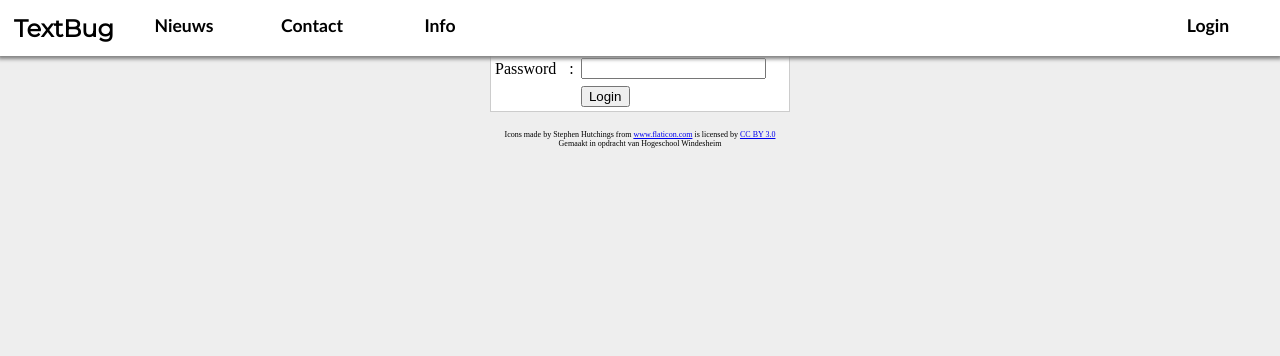
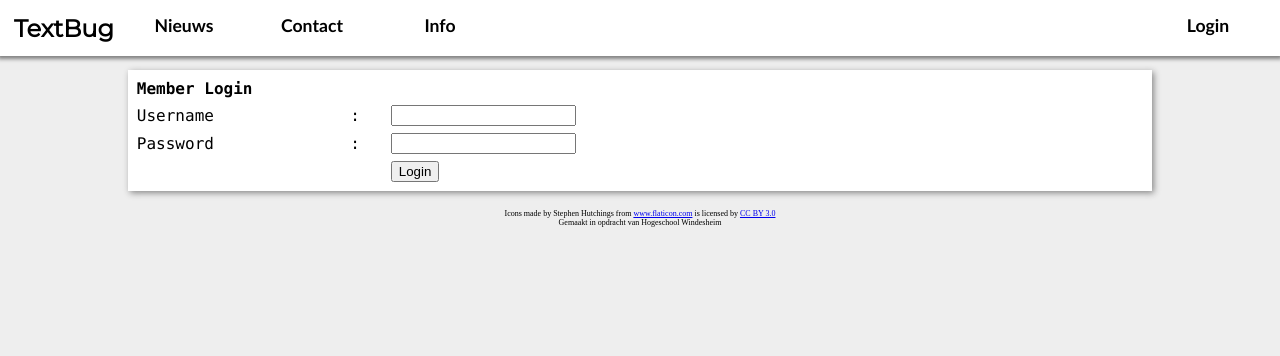
Before and after one commit to Wesley2510/KBS, a PHP site: page /login.php in a window 1280 px wide. Shown: the top 356 px of the page. Run offline with PHP 8.4, Linux system fonts and the light colour scheme; data comes from the database, SQL or seed files in the repository.

Commit message:
Een index aan de stylesheet toegevoegd

```diff
--- a/KBS/login.php
+++ b/KBS/login.php
@@ -18,7 +18,7 @@ and open the template in the editor.
         <?php
         printHeader();
         ?>
-        <table width="300" border="0" align="center" cellpadding="0" cellspacing="1" bgcolor="#CCCCCC">
+        <table class="pageElement" width="300" border="0" align="center" cellpadding="0" cellspacing="1" bgcolor="#CCCCCC">
             <tr>
             <form name="form1" method="post" action="checkLogin.php">
                 <td>
--- a/KBS/stylesheet.css
+++ b/KBS/stylesheet.css
@@ -1,6 +1,43 @@
 /*
 Wesley Oosterveen
 Lewis Clement
+*/
+
+/*
+Index:
+    #headerbar
+        ID voor het menu.
+    #headerbar h1
+        TextBug titel.
+    #headerbar h2
+        Menuitems text.
+    #headerbar section
+        Container voor knoppen in menu.
+    #headerbar a
+        Knop in het menu.
+
+    a.button
+        <a> tags met deze class krijgen het uiterlijk van een knop.
+
+    .textRightAlign
+        Plaatst stukje tekst rechts in pageElement.
+
+    .pageElement
+        Een container op de pagina. Alles komt in deze elementen te staan.
+    .pageElement .datum
+        Datum voor bovenaan in een pageElement.
+    .pageElement .content
+        Bericht voor in een pageElement.
+
+    .flexRowSpace
+        Een rij die objecten verspreid over de volle breedte van de parent element.
+        Combineer met .pageElement of plaats in een .pageElement
+
+    #berichtFormText
+        Textarea momenteel gebruikt voor plaatsen van bericht.
+
+    #footer
+        De footer
 */
 
 /* Fonts voor knoppen */
@@ -107,12 +144,6 @@ a:active.button {
     font-family: "Lucida Console", Monaco, monospace;
 }
 
-.flexRowSpace {
-    display: flex;
-    flex-direction: row;
-    justify-content: space-between;
-}
-
 /* Maakt de margin-top in .pageElement ongedaan.
 // Dit is gedaan omdat niet alle elementen 2cm van elkaar moeten staan.
 // (de ~ operator heeft als effect dat deze style op een element B wordt toegepast als het element A volgt (A ~ B),
@@ -128,6 +159,12 @@ a:active.button {
 
 .pageElement .content {
     margin-left: 1.25rem;
+}
+
+.flexRowSpace {
+    display: flex;
+    flex-direction: row;
+    justify-content: space-between;
 }
 
 #berichtFormText {
```
